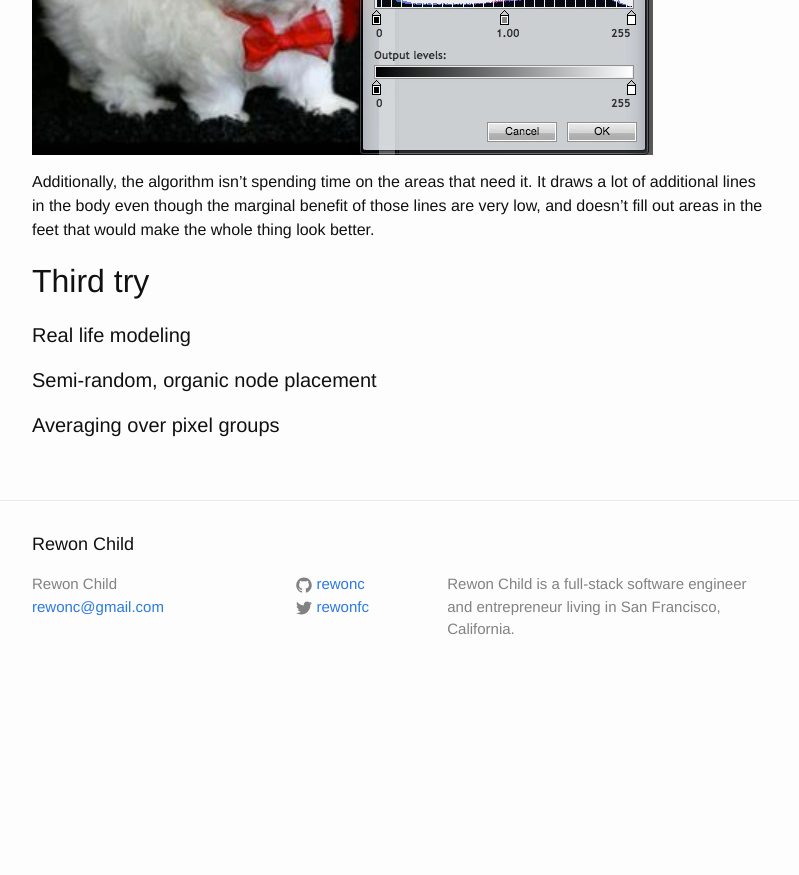
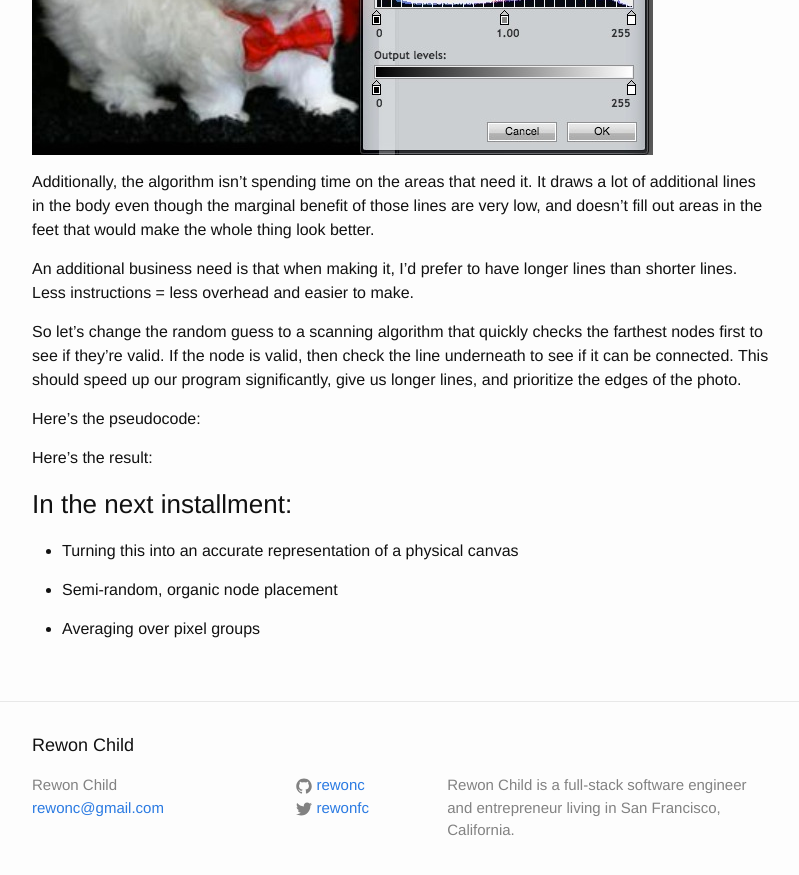
Before and after one commit to rewonc/rewonc.github.io-deprecated, a Jekyll site: the page built from _posts/2014-11-03-A-thousand-nails-and-three-threads.markdown, in a window 1280 px wide and 900 px high, scrolled down 5934 px. Shown: the top 875 px of the window, without its empty margins (238-1037 px from the left). Built offline with Jekyll 4.4.1, drawn with Linux system fonts in a browser that asks for light colours; before the commit the page ends 6635 px from its top, so only the background shows below that.

Commit message:
Add last section to draft

```diff
--- a/_posts/2014-11-03-A-thousand-nails-and-three-threads.markdown
+++ b/_posts/2014-11-03-A-thousand-nails-and-three-threads.markdown
@@ -118,12 +118,21 @@ Looking at the profile of the photo in a program like [pixlr](http://apps.pixlr.
 
 Additionally, the algorithm isn't spending time on the areas that need it. It draws a lot of additional lines in the body even though the marginal benefit of those lines are very low, and doesn't fill out areas in the feet that would make the whole thing look better.
 
+An additional business need is that when making it, I'd prefer to have longer lines than shorter lines. Less instructions = less overhead and easier to make.
+
+So let's change the random guess to a scanning algorithm that quickly checks the farthest nodes first to see if they're valid. If the node is valid, then check the line underneath to see if it can be connected. This should speed up our program significantly, give us longer lines, and prioritize the edges of the photo.
+
+Here's the pseudocode:
 
 
-## Third try
+Here's the result:
 
-#### Real life modeling
 
-#### Semi-random, organic node placement
 
-#### Averaging over pixel groups
+###In the next installment:
+
+- Turning this into an accurate representation of a physical canvas
+
+- Semi-random, organic node placement
+
+- Averaging over pixel groups
```
